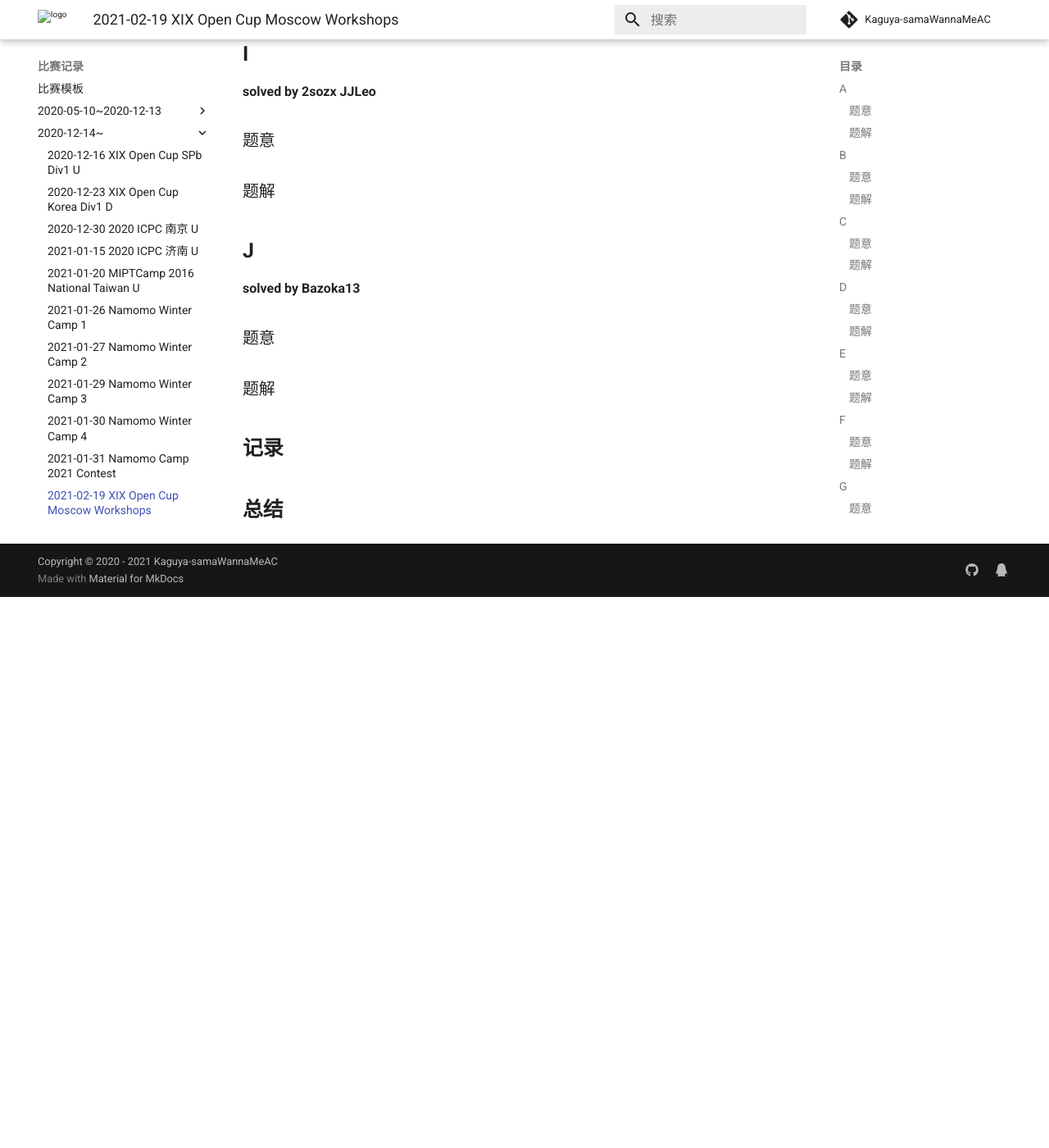
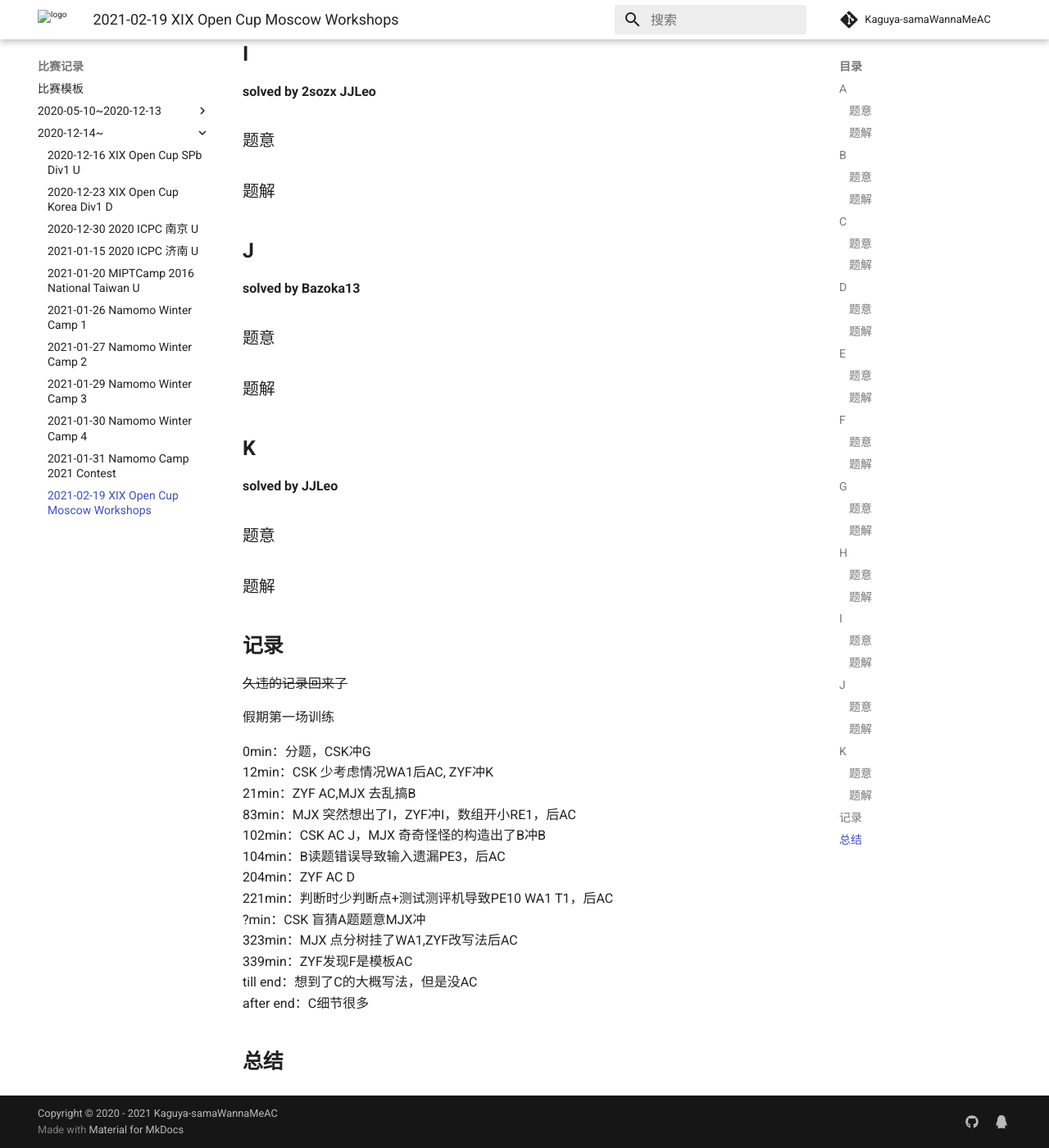
Before and after one commit to Kaguya-samaWannaMeAC/kaguya-samawannameac.github.io, an MkDocs documentation site: the page built from docs/contest/2021-02-19 XIX Open Cup Moscow Workshops.md, in a window 1280 px wide and 1400 px high, scrolled down 2445 px. Shown: the whole window at 82% size. Built offline with MkDocs 1.6.1 and Material for MkDocs 9.7.7, drawn with Linux system fonts in a browser that asks for light colours; comment, search, counter and statistics services are not loaded; before the commit the page ends 3173 px from its top, so only the background shows below that.

Commit message:
Update 2021-02-19 XIX Open Cup Moscow Workshops.md

```diff
--- a/docs/contest/2021-02-19 XIX Open Cup Moscow Workshops.md
+++ b/docs/contest/2021-02-19 XIX Open Cup Moscow Workshops.md
@@ -126,8 +126,24 @@
 
 
 
-## **记录**
+## **K**
+
+**solved by JJLeo**
+
+### 题意
 
 
 
+### 题解
+
+
+
+## **记录**
+
+~~久违的记录回来了~~
+
+假期第一场训练
+
+0min：分题，CSK冲G<br>12min：CSK 少考虑情况WA1后AC, ZYF冲K<br>21min：ZYF AC,MJX 去乱搞B<br>83min：MJX 突然想出了I，ZYF冲I，数组开小RE1，后AC<br>102min：CSK AC J，MJX 奇奇怪怪的构造出了B冲B<br>104min：B读题错误导致输入遗漏PE3，后AC<br>204min：ZYF AC D<br>221min：判断时少判断点+测试测评机导致PE10 WA1 T1，后AC<br>?min：CSK 盲猜A题题意MJX冲<br>323min：MJX 点分树挂了WA1,ZYF改写法后AC<br>339min：ZYF发现F是模板AC<br>till end：想到了C的大概写法，但是没AC<br>after end：C细节很多
+
 ## **总结**
```
